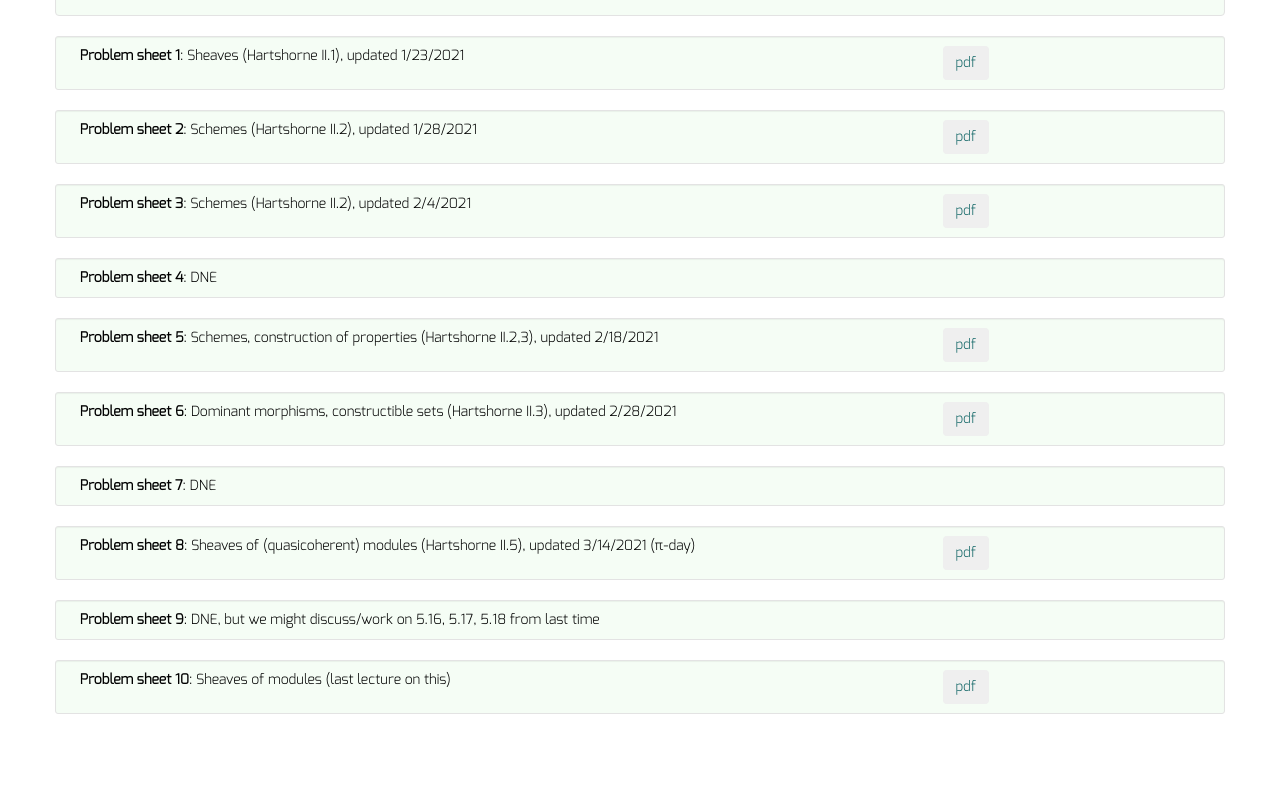
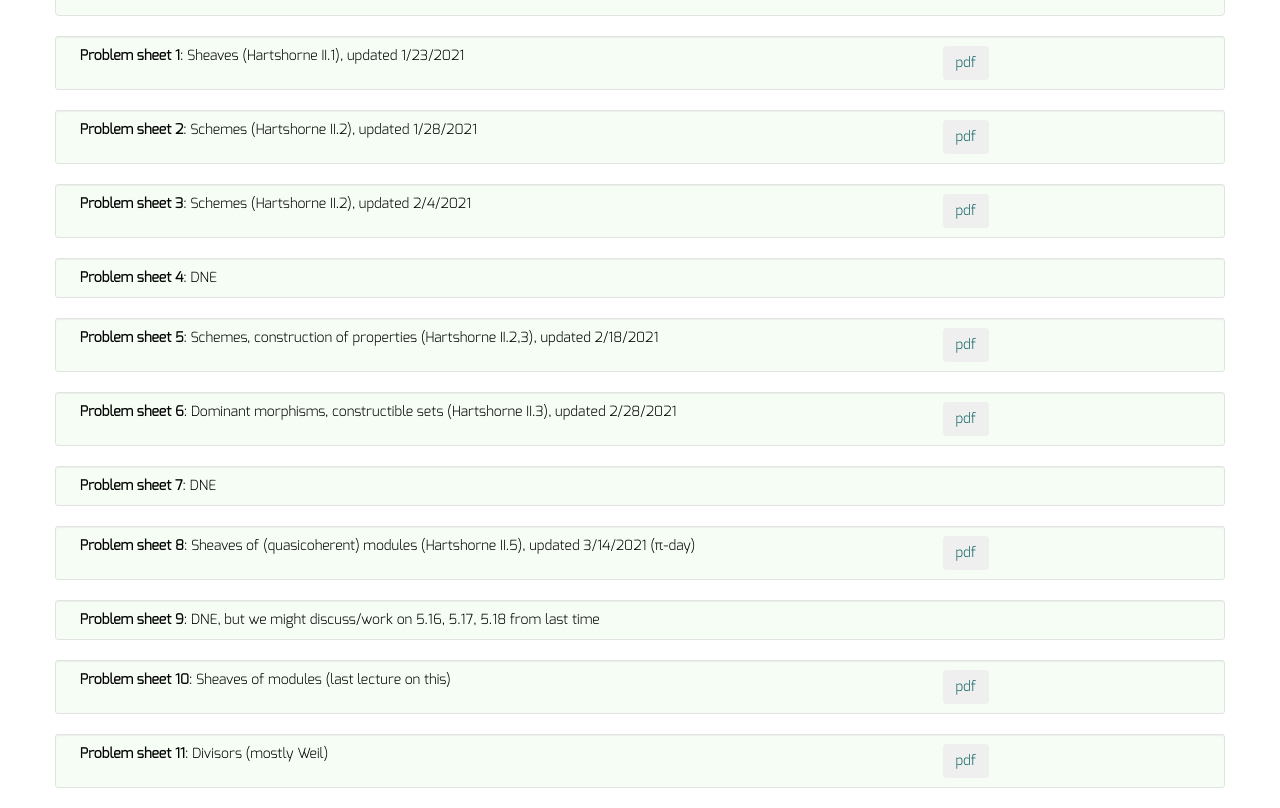
Before and after one commit to dkrashen/schemes, a Jekyll site: the page built from problems/index.html, in a window 1280 px wide, cut to the strip 310-1118 px from the top of the page. Built offline with Jekyll 4.4.1, drawn with Linux system fonts in a browser that asks for light colours; before the commit the page ends 1044 px from its top, so only the background shows below that.

Commit message:
add problems

```diff
--- a/_data/problems.yml
+++ b/_data/problems.yml
@@ -25,3 +25,6 @@
 - title: "Problem sheet 10"
   description: "Sheaves of modules (last lecture on this)"
   filename: "problems10.pdf"
+- title: "Problem sheet 11"
+  description: "Divisors (mostly Weil)"
+  filename: "problems11.pdf"
```
Also changed, not shown: 1 other file.
